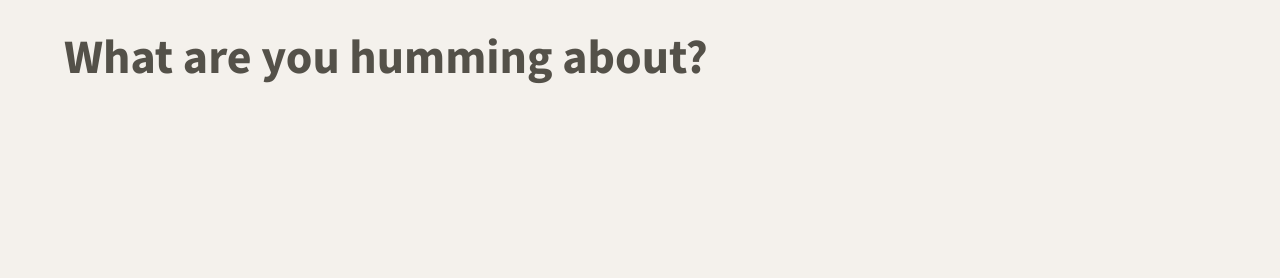
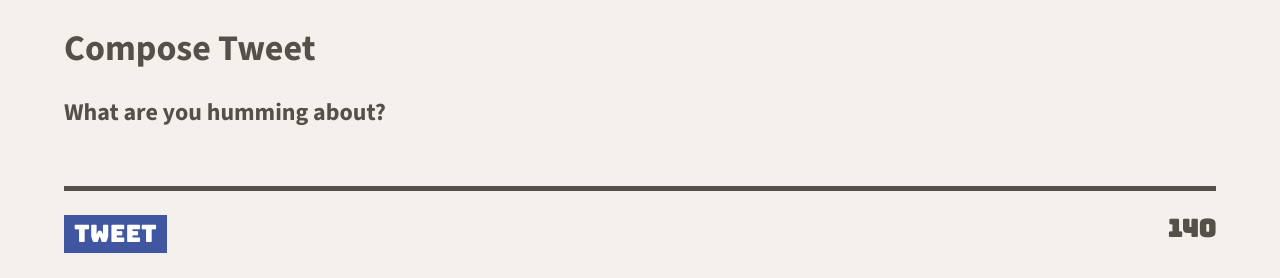
Before and after one commit to asperatusx/tweeter, a website: page public/index.html in a window 1280 px wide. Shown: the part 522-800 px from the top of the page. Drawn offline with nearby package versions, Linux system fonts and the light colour scheme.

Commit message:
style the tweeter form

```diff
--- a/public/index.html
+++ b/public/index.html
@@ -14,6 +14,7 @@
     <link rel="stylesheet" href="/styles/layout.css" type="text/css" />
     <link rel="stylesheet" href="/styles/nav.css" type="text/css" />
     <link rel="stylesheet" href="/styles/header.css" type="text/css" />
+    <link rel="stylesheet" href="/styles/new-tweet.css" type="text/css" />
     <link rel="stylesheet" href="https://cdnjs.cloudflare.com/ajax/libs/font-awesome/6.6.0/css/all.min.css" integrity="sha512-Kc323vGBEqzTmouAECnVceyQqyqdsSiqLQISBL29aUW4U/M7pSPA/gEUZQqv1cwx4OnYxTxve5UMg5GT6L4JJg==" crossorigin="anonymous" referrerpolicy="no-referrer" />
 
     <!-- External JS -->
@@ -45,7 +46,17 @@
 
     <!-- Page-specific (main) content here -->
     <main class="container">
-      <h1>What are you humming about?</h1>
+      <section class="new-tweet">
+        <h2>Compose Tweet</h2>
+        <form class="form-container" method="POST" action="/tweets">
+          <label class="form-container-label" for="tweet-text">What are you humming about?</label>
+          <textarea name="text" id="tweet-text"></textarea>
+          <div class="form-container-controls">
+            <button class="form-container-button" type="submit">Tweet</button>
+            <output name="counter" class="counter" for="tweet-text">140</output>
+          </div>
+        </form>
+      </section>
     </main>
   </body>
 </html>
--- /dev/null
+++ b/public/styles/new-tweet.css
@@ -0,0 +1,38 @@
+.form-container{
+  display: flex;
+  flex-direction: column;
+}
+
+.form-container-label {
+  font-family: "Source Sans 3", sans-serif;
+  font-size: 1em;
+  font-weight: bold;
+}
+
+.form-container-controls {
+  display: flex;
+  justify-content: space-between;
+}
+
+.form-container-button {
+  color: white;
+  font-size: 1em;
+  font-family: "Bungee", sans-serif;
+  border: none;
+  padding: 5px 10px;
+  background-color: #4056A1;
+}
+
+.counter {
+  font-family: "Bungee", sans-serif;
+  font-weight: bold;
+}
+
+#tweet-text {
+  background-color: #f4f1ec;
+  outline: none;
+  border: none;
+  resize: none;
+  border-bottom: 5px solid #545149;
+  margin-bottom: 1em;
+}
--- a/server/data-files/initial-tweets.json
+++ b/server/data-files/initial-tweets.json
@@ -8,7 +8,7 @@
     "content": {
       "text": "If I have seen further it is by standing on the shoulders of giants"
     },
-    "created_at": 1730609236963
+    "created_at": 1730617065297
   },
   {
     "user": {
@@ -19,6 +19,6 @@
     "content": {
       "text": "Je pense , donc je suis"
     },
-    "created_at": 1730695636963
+    "created_at": 1730703465297
   }
 ]
```
